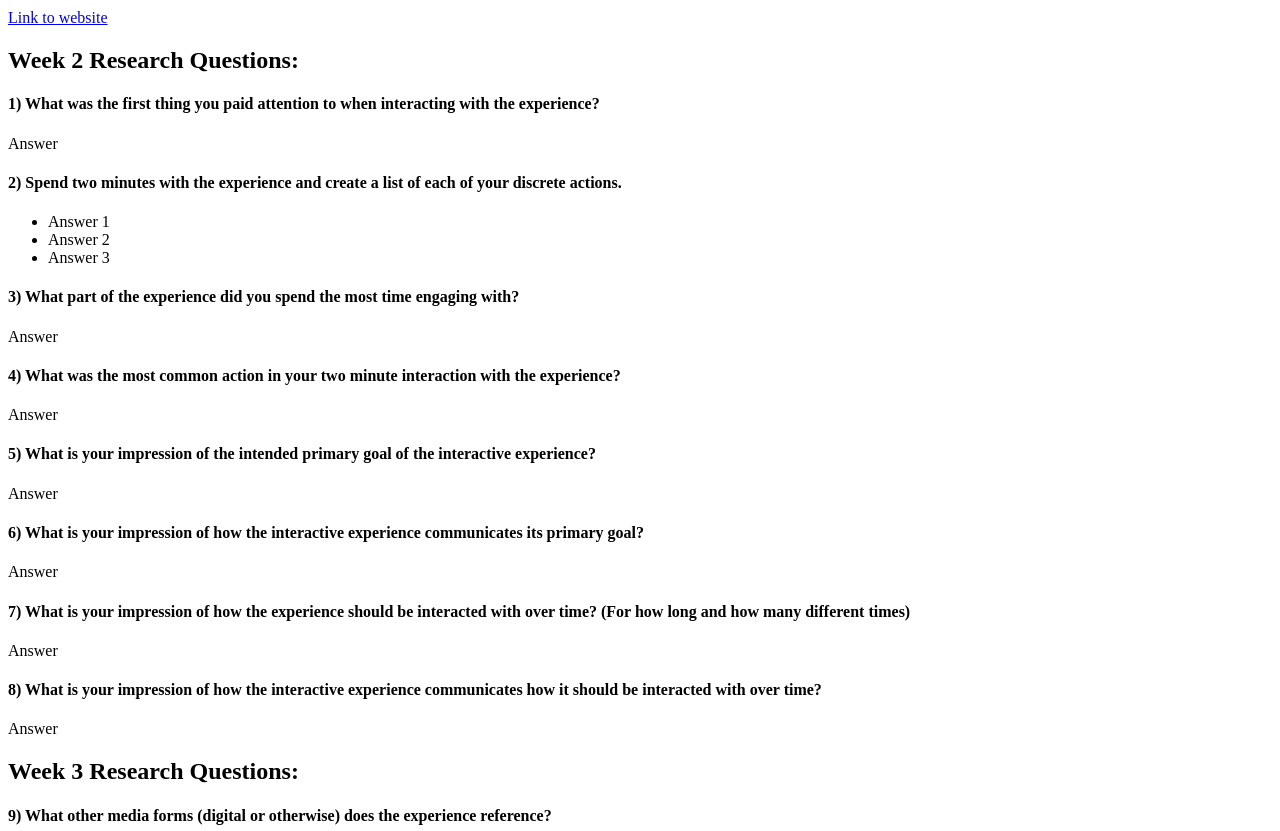
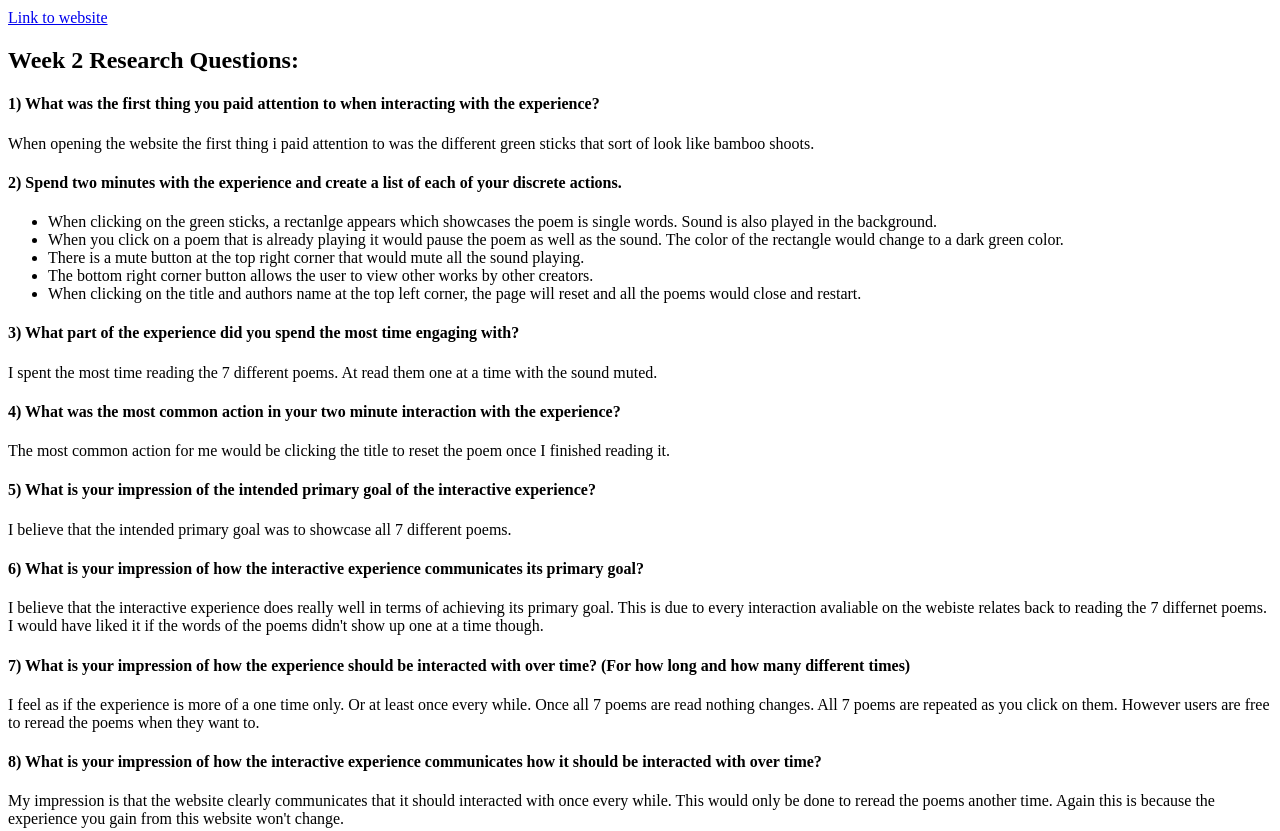
Before and after one commit to nthnphn/nthnphn.github.io, a plain HTML site: page Interactive Media/a1/index.html in a window 1280 px wide. Shown: the part 640-1471 px from the top of the page. Drawn offline with Linux system fonts and the light colour scheme.

Commit message:
Answered the week 2 questions

```diff
--- a/Interactive Media/a1/index.html
+++ b/Interactive Media/a1/index.html
@@ -24,27 +24,35 @@
 
         <h2> Week 2 Research Questions: </h2>
         <h4> 1) What was the first thing you paid attention to when interacting with the experience? </h4>
-            <p>Answer</p>
+            <p>When opening the website the first thing i paid attention to was the different green sticks that sort of look like bamboo shoots.</p>
+
         <h4> 2) Spend two minutes with the experience and create a list of each of your discrete actions. </h4>
             <p>
                 <ul>
-                    <li>Answer 1</li>
-                    <li>Answer 2</li>
-                    <li>Answer 3</li>
+                    <li>When clicking on the green sticks, a rectanlge appears which showcases the poem is single words. Sound is also played in the background.</li>
+                    <li>When you click on a poem that is already playing it would pause the poem as well as the sound. The color of the rectangle would change to a dark green color.</li>
+                    <li>There is a mute button at the top right corner that would mute all the sound playing.</li>
+                    <li>The bottom right corner button allows the user to view other works by other creators.</li>
+                    <li>When clicking on the title and authors name at the top left corner, the page will reset and all the poems would close and restart.</li>
                 </ul>
             </p>
         <h4> 3) What part of the experience did you spend the most time engaging with? </h4>
-            <p>Answer</p>
+            <p>I spent the most time reading the 7 different poems. At read them one at a time with the sound muted.</p>
+
         <h4> 4) What was the most common action in your two minute interaction with the experience? </h4>
-            <p>Answer</p>
+            <p>The most common action for me would be clicking the title to reset the poem once I finished reading it.</p>
+
         <h4> 5) What is your impression of the intended primary goal of the interactive experience? </h4>
-            <p>Answer</p>
+            <p>I believe that the intended primary goal was to showcase all 7 different poems.</p>
+
         <h4> 6) What is your impression of how the interactive experience communicates its primary goal? </h4>
-            <p>Answer</p>
+            <p>I believe that the interactive experience does really well in terms of achieving its primary goal. This is due to every interaction avaliable on the webiste relates back to reading the 7 differnet poems. I would have liked it if the words of the poems didn't show up one at a time though.</p>
+
         <h4> 7) What is your impression of how the experience should be interacted with over time? (For how long and how many different times) </h4>
-            <p>Answer</p>
+            <p>I feel as if the experience is more of a one time only. Or at least once every while. Once all 7 poems are read nothing changes. All 7 poems are repeated as you click on them. However users are free to reread the poems when they want to.</p>
+
         <h4> 8) What is your impression of how the interactive experience communicates how it should be interacted with over time? </h4>
-            <p>Answer</p>
+            <p>My impression is that the website clearly communicates that it should interacted with once every while. This would only be done to reread the poems another time. Again this is because the experience you gain from this website won't change.</p>
 
         <h2> Week 3 Research Questions: </h2>
         <h4> 9) What other media forms (digital or otherwise) does the experience reference? </h4>
```
